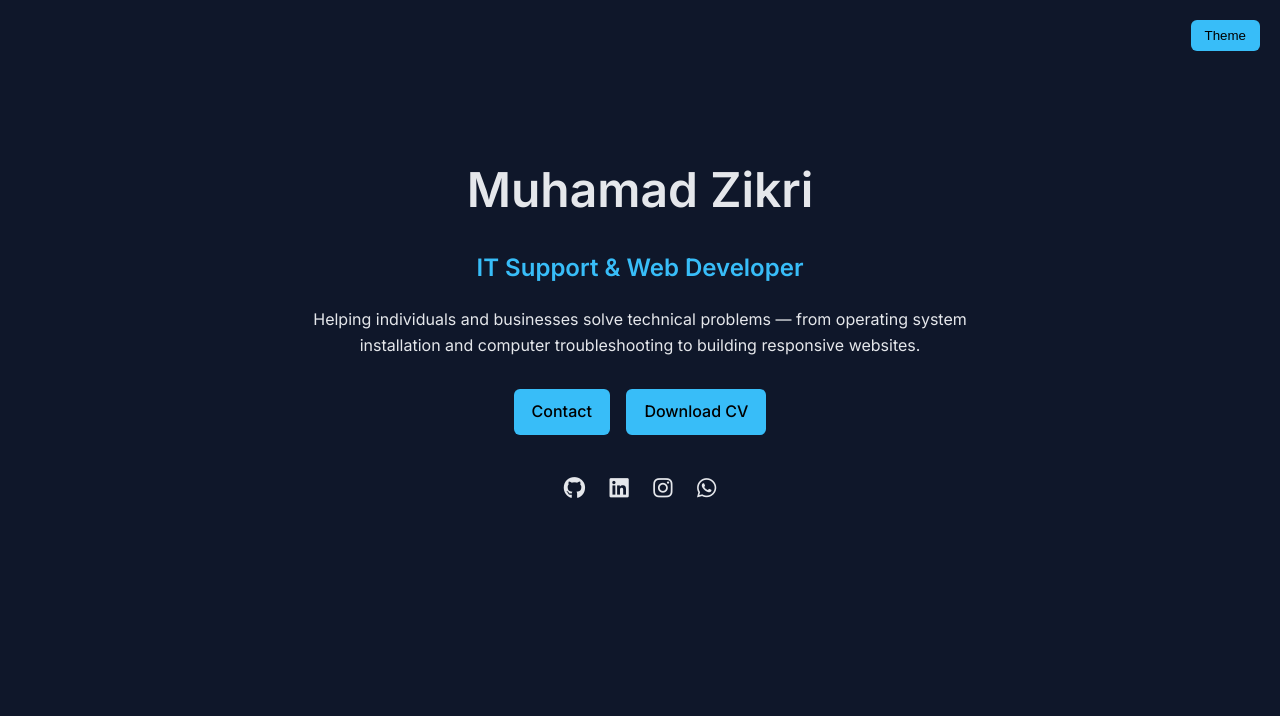
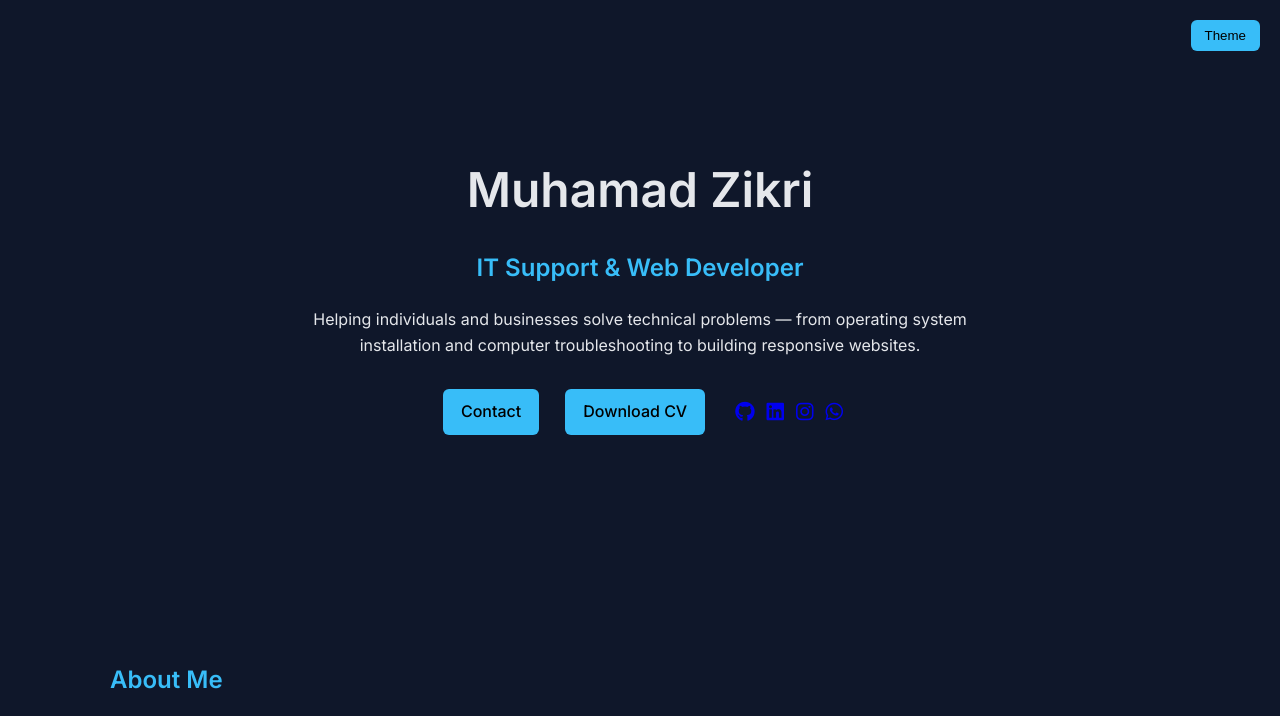
Before and after one commit to mdzikry289/my_portfolio, a website: page index.html in a window 1280 px wide. Shown: the top 716 px of the page. Drawn offline with Linux system fonts and the light colour scheme.

Commit message:
Update index.html

```diff
--- a/index.html
+++ b/index.html
@@ -170,12 +170,19 @@ padding:40px 16px
 Helping individuals and businesses solve technical problems — from operating system installation and computer troubleshooting to building responsive websites.
 </p>
 
-<div class="buttons">
+<div class="buttons" style="display:flex;justify-content:center;align-items:center;gap:14px;flex-wrap:wrap;">
 <a class="btn" href="#contact">Contact</a>
 <a class="btn" href="CV.pdf" download>Download CV</a>
+
+<span style="margin-left:10px;display:flex;gap:12px;font-size:20px;align-items:center;">
+<a href="https://github.com/mdzikry289" target="_blank"><i class="fab fa-github"></i></a>
+<a href="https://linkedin.com" target="_blank"><i class="fab fa-linkedin"></i></a>
+<a href="https://instagram.com" target="_blank"><i class="fab fa-instagram"></i></a>
+<a href="https://wa.me/6285155338916" target="_blank"><i class="fab fa-whatsapp"></i></a>
+</span>
 </div>
 
-<div class="social">
+<div class="social" style="display:none;">
 <a href="https://github.com/mdzikry289" target="_blank"><i class="fab fa-github"></i></a>
 <a href="https://linkedin.com" target="_blank"><i class="fab fa-linkedin"></i></a>
 <a href="https://instagram.com" target="_blank"><i class="fab fa-instagram"></i></a>
```
